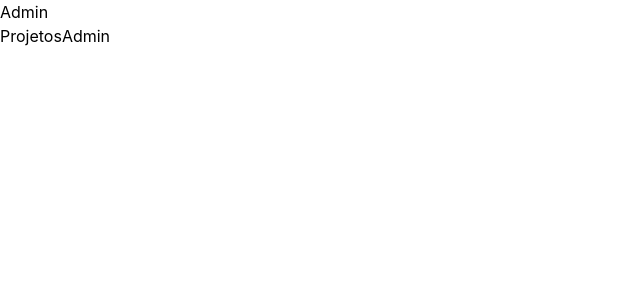
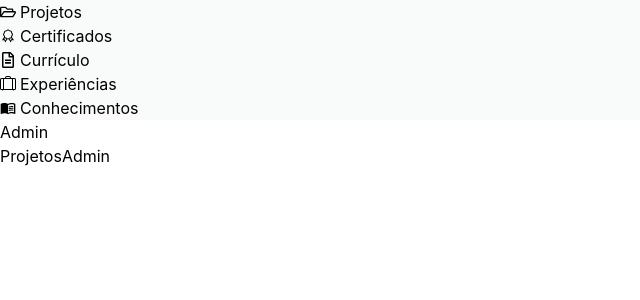
Before and after one commit to RafaelPA13/portifolio-v2, a React (Vite) app: page /admin/projetos in a window 1280 px wide. Shown: the top 300 px of the page, without its empty margins (0-640 px from the left). Built offline with nearby package versions, Linux system fonts and the light colour scheme.

Commit message:
feat: Adição dos links de navegação

```diff
--- a/index.html
+++ b/index.html
@@ -1,10 +1,9 @@
 <!doctype html>
-<html lang="en">
+<html lang="pt-br">
   <head>
     <meta charset="UTF-8" />
-    <link rel="icon" type="image/svg+xml" href="/favicon.svg" />
     <meta name="viewport" content="width=device-width, initial-scale=1.0" />
-    <title>portifolio_v2</title>
+    <title>Portifólio</title>
   </head>
   <body>
     <div id="root"></div>
--- a/package.json
+++ b/package.json
@@ -13,6 +13,7 @@
     "@tailwindcss/vite": "^4.2.2",
     "react": "^19.2.4",
     "react-dom": "^19.2.4",
+    "react-icons": "^5.6.0",
     "react-router-dom": "^7.13.1",
     "tailwindcss": "^4.2.2"
   },
--- /dev/null
+++ b/src/components/navbar.jsx
@@ -0,0 +1,41 @@
+import { LuLayoutDashboard } from "react-icons/lu";
+import { FaRegFolderOpen } from "react-icons/fa";
+import { LiaCertificateSolid } from "react-icons/lia";
+import { FaRegFileAlt } from "react-icons/fa";
+import { BsSuitcaseLg } from "react-icons/bs";
+import { MdOutlineMenuBook } from "react-icons/md";
+import { RxExit } from "react-icons/rx";
+import { IoMenuSharp } from "react-icons/io5";
+
+import { Link } from "react-router-dom";
+
+export default function Navbar({ admin }) {
+    const clientLinks = [
+        { name: "Inicio", path: "/" },
+        { name: "Projetos", path: "/projetos" },
+        { name: "Certificados", path: "/certificados" },
+        { name: "Contato", path: "/contato" },
+    ]
+
+    const adminLinks = [
+        { icon: <FaRegFolderOpen />, name: `Projetos`, path: "/admin/projetos" },
+        { icon: <LiaCertificateSolid />, name: `Certificados`, path: "/admin/certificados" },
+        { icon: <FaRegFileAlt />, name: `Currículo`, path: "/admin/curriculo" },
+        { icon: <BsSuitcaseLg />, name: `Experiências`, path: "/admin/experiencias" },
+        { icon: <MdOutlineMenuBook />, name: `Conhecimentos`, path: "/admin/conhecimentos" },
+    ]
+
+    const navLinks = admin ? adminLinks : clientLinks;
+
+    return (
+        <header className="bg-mist-50">
+            <nav>
+                {navLinks.map((link, index) => (
+                    <Link key={index} to={link.path}>
+                        <span className="flex items-center gap-1">{link.icon}{link.name}</span>
+                    </Link>
+                ))}
+            </nav>
+        </header>
+    );
+}
--- a/src/main.jsx
+++ b/src/main.jsx
@@ -13,6 +13,7 @@ import Contato from "./pages/client/contato";
 import Login from "./pages/admin/login";
 import ProjetosAdmin from "./pages/admin/projetos";
 import CertificadosAdmin from "./pages/admin/certificados";
+import Curriculo from "./pages/admin/curriculo";
 import Experiencias from "./pages/admin/experiencias";
 import Conhecimentos from "./pages/admin/conhecimentos";
 
@@ -38,6 +39,7 @@ const router = createBrowserRouter([
       {index: true, element: <Login />},
       {path: "projetos", element: <ProjetosAdmin />},
       {path: "certificados", element: <CertificadosAdmin />},
+      {path: "curriculo", element: <Curriculo />},
       {path: "experiencias", element: <Experiencias />},
       {path: "conhecimentos", element: <Conhecimentos />}
     ]
--- a/src/routes/adminRoutes.jsx
+++ b/src/routes/adminRoutes.jsx
@@ -1,8 +1,10 @@
+import Navbar from "../components/navbar";
 import { Outlet } from "react-router-dom";
 
 export default function AdminRoutes() {
   return (
     <>
+      <Navbar admin={true} />
       <h1>Admin</h1>
       <Outlet />
     </>
--- a/src/routes/clientRoutes.jsx
+++ b/src/routes/clientRoutes.jsx
@@ -1,8 +1,10 @@
+import Navbar from "../components/navbar";
 import { Outlet } from "react-router-dom";
 
 export default function ClientRoutes() {
   return (
     <>
+      <Navbar />
       <h1>Cliente</h1>
       <Outlet/>
     </>
```
Also changed, not shown: 1 other file (tests, documents, lock files or other folders).
